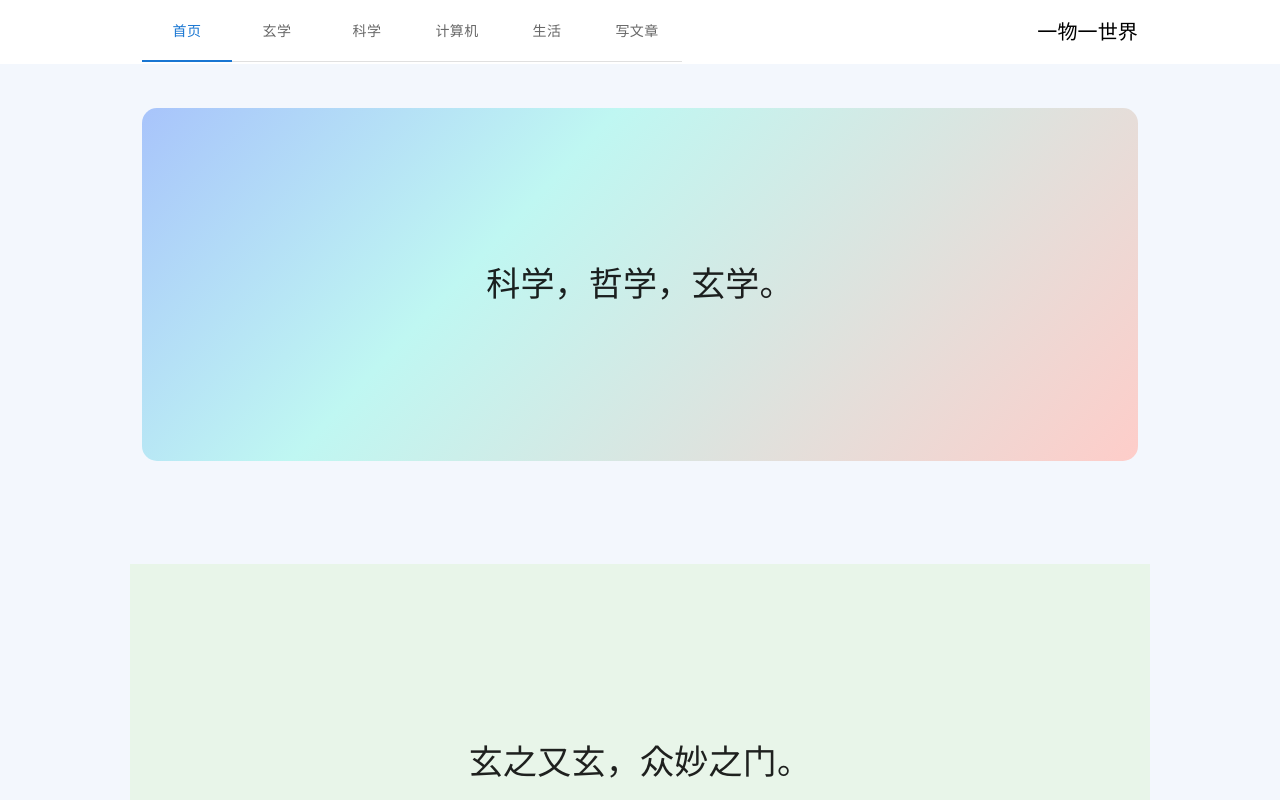
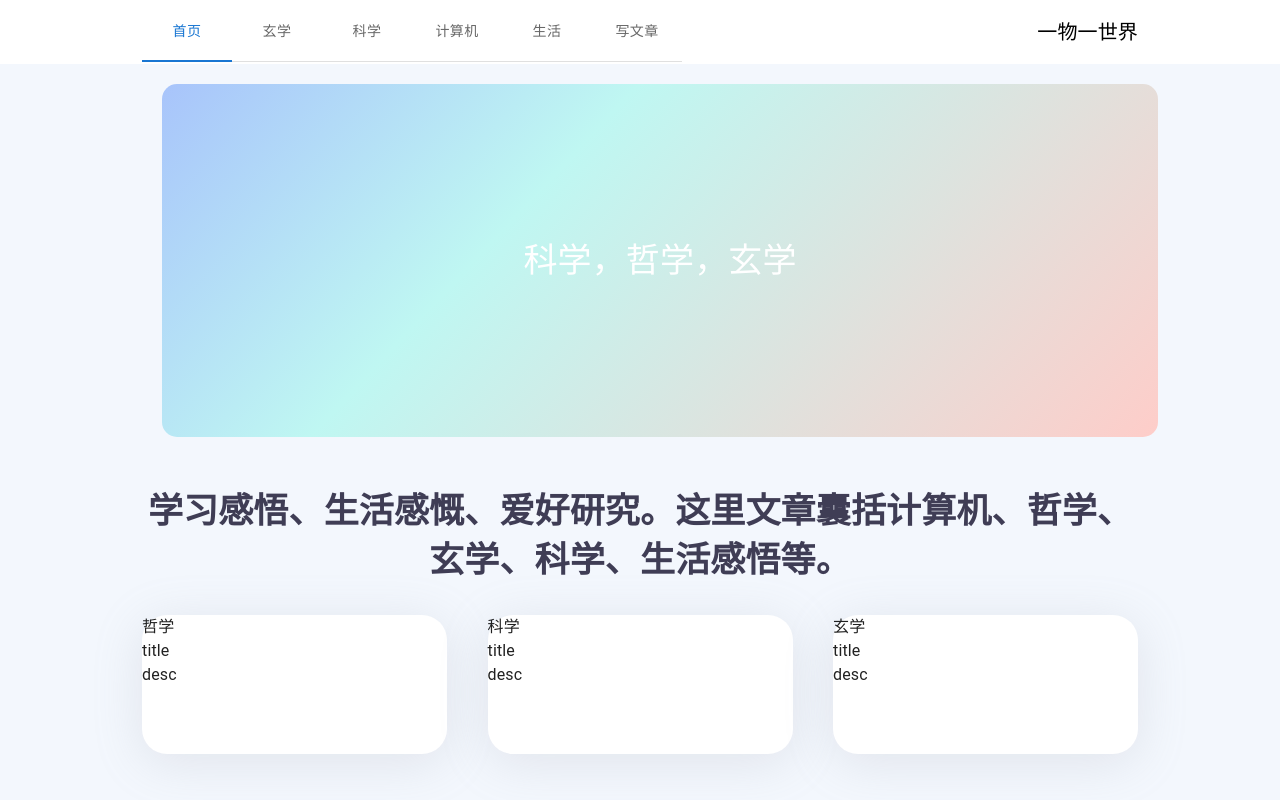
Before and after one commit to one-thing-one-world/blog-client, a React (Create React App) app: page / in a window 1280 px wide. Shown: the top 800 px of the page. Built offline with nearby package versions, Linux system fonts and the light colour scheme.

Commit message:
[Feat::tabItem] feature homepage tabItem component

```diff
--- /dev/null
+++ b/src/components/IntroItemWrapper/index.tsx
@@ -0,0 +1,28 @@
+import React from 'react'
+import styled from 'styled-components'
+
+const Wrapper = styled.div`
+  width: 305px;
+  height: 139px;
+  background: #ffffff;
+  box-shadow: 0px 8px 50px 0px rgba(149, 157, 165, 0.2);
+  border-radius: 25px;
+`
+interface Iprops {
+  children: React.ReactNode
+}
+const TitleText = styled.div``
+const TittleDesc = styled.div``
+export default function IntroItemWrapper(props: Iprops) {
+  const { children } = props
+  return (
+    <Wrapper>
+      {/* {React.Children.map(props.children, props =>
+        React.cloneElement(<div>123</div>)
+      )} */}
+      {children}
+      <TitleText>title</TitleText>
+      <TittleDesc>desc</TittleDesc>
+    </Wrapper>
+  )
+}
--- a/src/index.css
+++ b/src/index.css
@@ -1,3 +1,5 @@
 html {
   scroll-behavior: smooth;
+  font-family: PingFangSC-Semibold, PingFang SC;
+
 }
--- a/src/pages/Home/HomeCom/index.tsx
+++ b/src/pages/Home/HomeCom/index.tsx
@@ -4,7 +4,7 @@ import styled from 'styled-components'
 
 const Wrapper = styled.div`
   width: 100%;
-  height: 500px;
+  /* height: 500px; */
   display: flex;
   align-items: center;
   /* flex-direction: column; */
@@ -12,10 +12,11 @@ const Wrapper = styled.div`
   padding: 0 12px;
   box-sizing: border-box;
   max-width: 1020px;
+  margin: 20px;
 `
 
 const TextWrapper = styled.div`
-  margin-bottom: 60px;
+  /* margin-bottom: 60px; */
   height: 353px;
   width: 1020px;
   display: flex;
@@ -23,6 +24,9 @@ const TextWrapper = styled.div`
   justify-content: center;
   background: linear-gradient(313deg, #fecdc9 0%, #bff7f2 64%, #a8c4fb 100%);
   border-radius: 15px;
+
+  font-family: JCfg;
+  color: #ffffff;
 
   @media (max-width: 750px) {
     font-size: 18px;
@@ -36,7 +40,7 @@ export default function HomeCom() {
     <Wrapper>
       <TextWrapper>
         {/* 在这里你可以记录自己的学习感悟，生活感慨，以及爱好的研究。这里文章囊括有计算机，哲学，玄学，科学，生活感悟等等。 */}
-        科学，哲学，玄学。
+        科学，哲学，玄学
       </TextWrapper>
     </Wrapper>
   )
--- /dev/null
+++ b/src/pages/Home/HomeIntro/index.tsx
@@ -0,0 +1,40 @@
+import React from 'react'
+import styled from 'styled-components'
+import IntroItemWrapper from '../../../components/IntroItemWrapper/index'
+
+const Wrapper = styled.div`
+  width: 1020px;
+  height: 400px;
+  margin-top: 50px;
+  padding: 0 12px;
+`
+const IntroWrapper = styled.div`
+  margin-top: 30px;
+  display: flex;
+  flex-wrap: wrap;
+  justify-content: space-between;
+`
+const TitleWrapper = styled.div`
+  /* height: 98px; */
+  font-size: 35px;
+  font-family: PingFangSC-Semibold, PingFang SC;
+  font-weight: 600;
+  color: #3f3d55;
+  line-height: 49px;
+  text-align: center;
+`
+
+export default function HomeIntro() {
+  return (
+    <Wrapper>
+      <TitleWrapper>
+        学习感悟、生活感慨、爱好研究。这里文章囊括计算机、哲学、玄学、科学、生活感悟等。
+      </TitleWrapper>
+      <IntroWrapper>
+        <IntroItemWrapper>哲学</IntroItemWrapper>
+        <IntroItemWrapper>科学</IntroItemWrapper>
+        <IntroItemWrapper>玄学</IntroItemWrapper>
+      </IntroWrapper>
+    </Wrapper>
+  )
+}
--- a/src/pages/Home/index.tsx
+++ b/src/pages/Home/index.tsx
@@ -3,6 +3,7 @@ import styled from 'styled-components'
 // import { useNavigate } from 'react-router-dom'
 
 import HomeCom from './HomeCom'
+import HomeIntro from './HomeIntro'
 import MetaphysicsCom from './MetaphysicsCom/index'
 import ScienceCom from './ScienceCom'
 import TechCom from './TechCom'
@@ -20,6 +21,7 @@ export default function Home() {
   return (
     <Wrapper>
       <HomeCom />
+      <HomeIntro />
       <MetaphysicsCom />
       <ScienceCom />
       <TechCom />
```
Also changed, not shown: src/App.css (line endings or trailing spaces).
